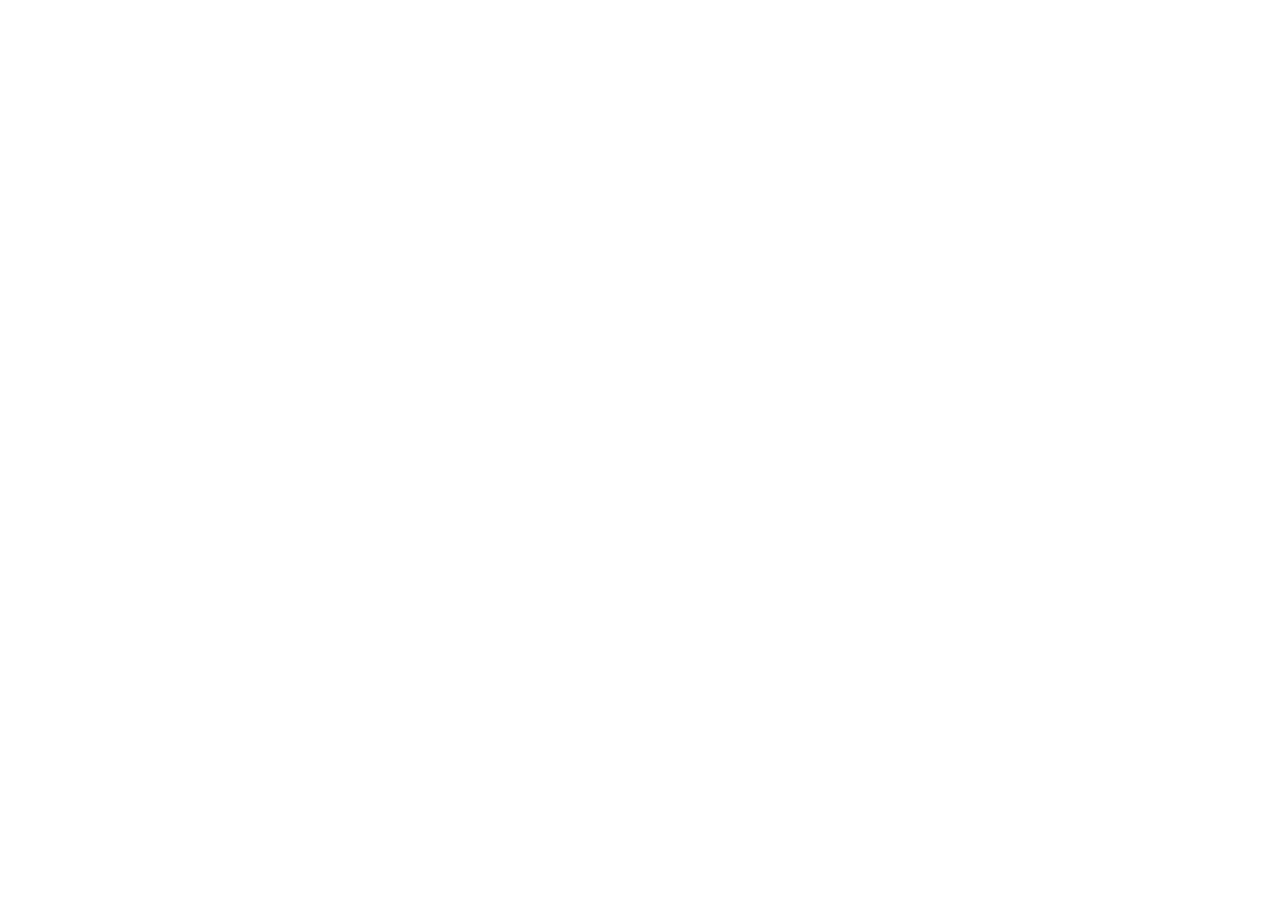
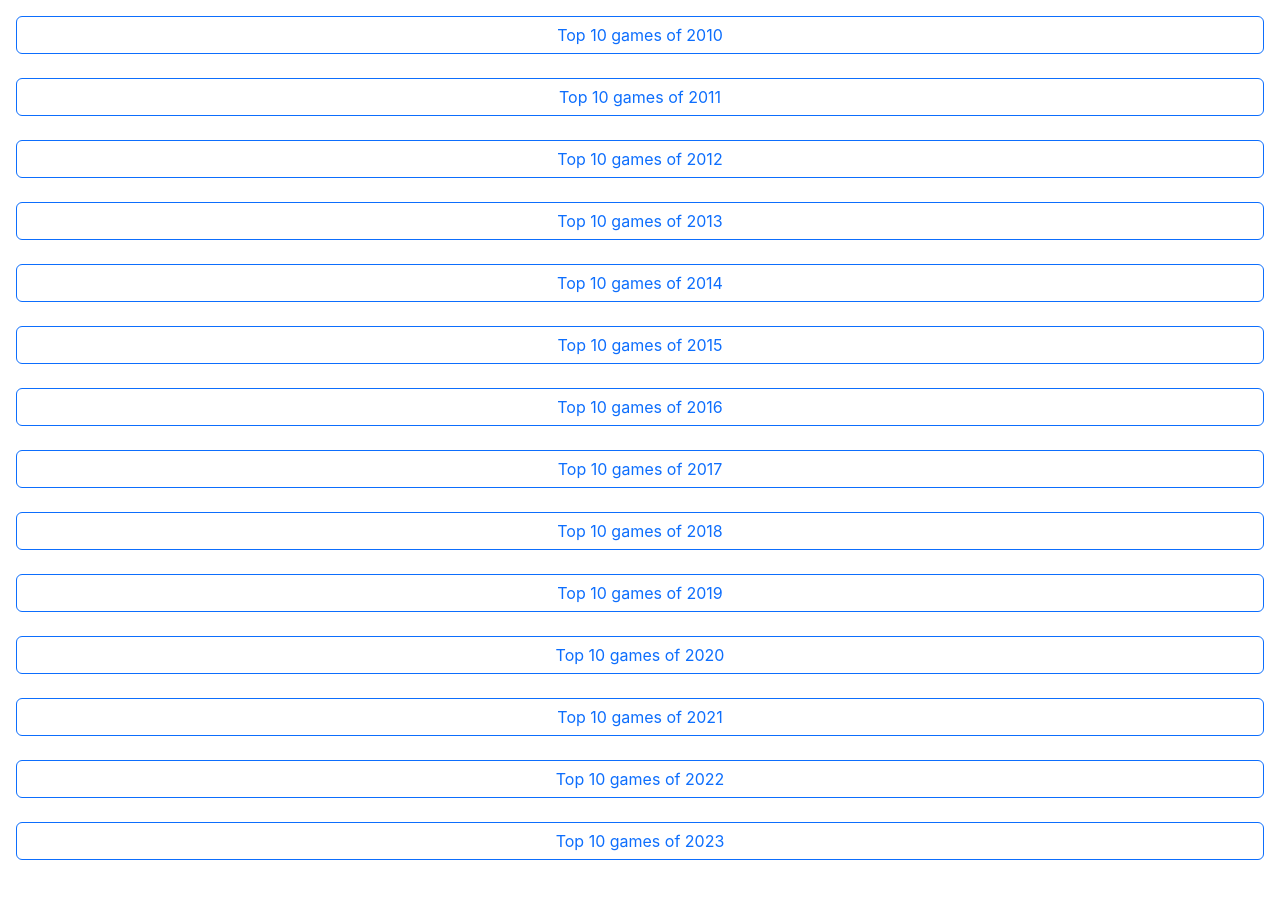
Before and after one commit to Team-Alteta/m09-assessment-frontend, a React (Create React App) app in the folder action-games-fanpage/: page /multiplayer in a window 1280 px wide. Before the commit this address had no page. Before the commit the page ends 800 px from the top, so only its background shows below. Built offline with nearby package versions, Linux system fonts and the light colour scheme.

Commit message:
Added the routes and pages for multiplayer and singleplayer

```diff
--- a/action-games-fanpage/src/App.js
+++ b/action-games-fanpage/src/App.js
@@ -3,6 +3,7 @@
 import './App.css';
 import Landing from './components/Landing';
 import {BrowserRouter as Router, Route, Routes } from 'react-router-dom';
+import PostViewer from './components/PostViewer.js';
 
 function App() {
   return (
@@ -11,6 +12,9 @@
         {/* <Navbar /> */}
         <Routes>
           <Route path="/" element={<Landing />} />
+          <Route path="/singleplayer" element={ <PostViewer category={'singleplayer'}/> } />
+          <Route path="/multiplayer" element={ <PostViewer category={'multiplayer'}/> } />
+          <Route path="/gamesdisplay" element={ <GamesDisplay/> } />
         </Routes>
       </Router>
     </div>
--- /dev/null
+++ b/action-games-fanpage/src/components/PostViewer.js
@@ -0,0 +1,31 @@
+import React from 'react';
+import { Link } from 'react-router-dom';
+
+function PostViewer({ category }) {
+    const singleplayer = category === 'singleplayer';
+
+    //Need a list of top 10 for every year until 2010
+    //Display each year as "Top 10 video games of {year}"
+    const date = new Date();
+    const year = date.getFullYear();
+
+    const rows = [];
+    for(let i = 2010; i <= year; i++){
+        rows.push(<>
+            <Link className='btn btn-outline-primary btn-block d-flex justify-content-center'
+            to='/gamesdisplay'
+            state={{year: year, singleplayer: singleplayer}}>
+                Top 10 games of {i}
+            </Link>
+            <br/>
+        </>);
+    }
+
+    return (
+        <div className='w-100 p-3'>
+            {rows}
+        </div>
+    )
+}
+
+export default PostViewer;
```
Also changed, not shown: action-games-fanpage/src/components/SingePLayer.js (deleted, +0 -11 lines).
